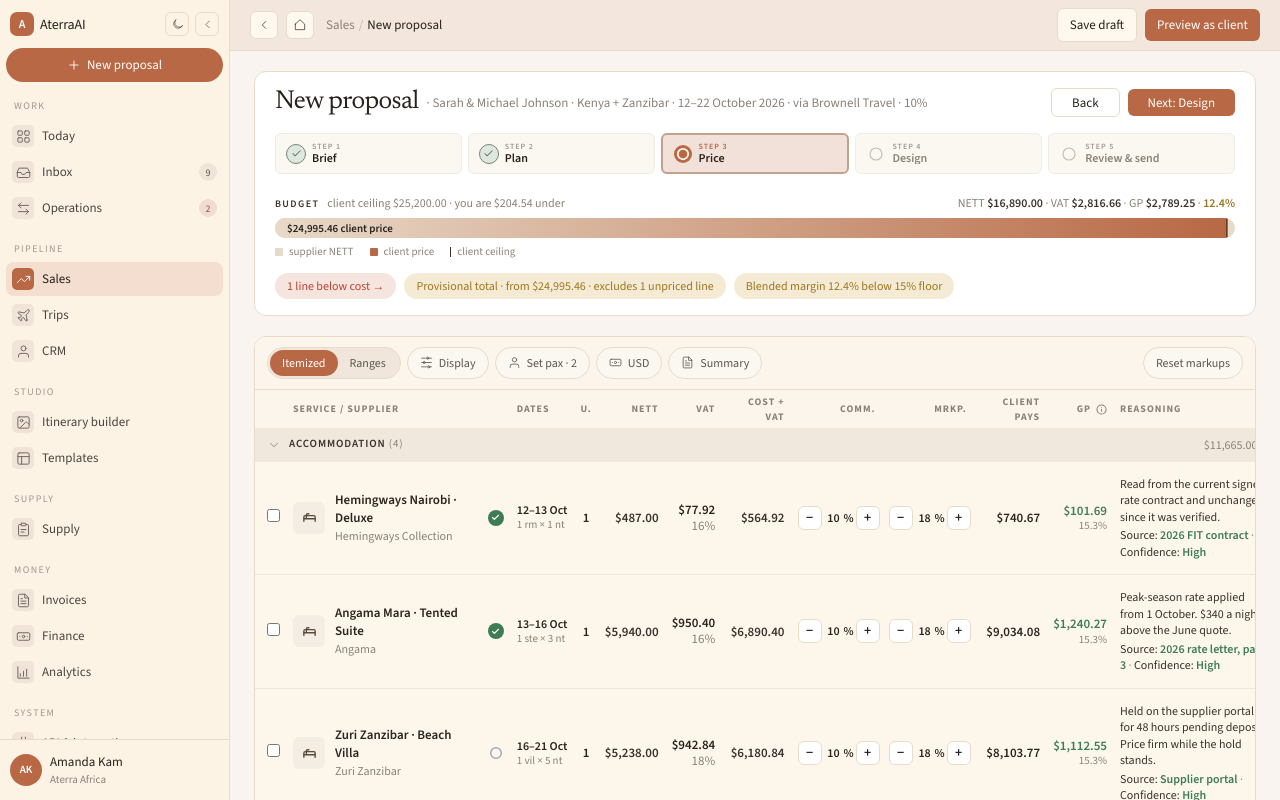
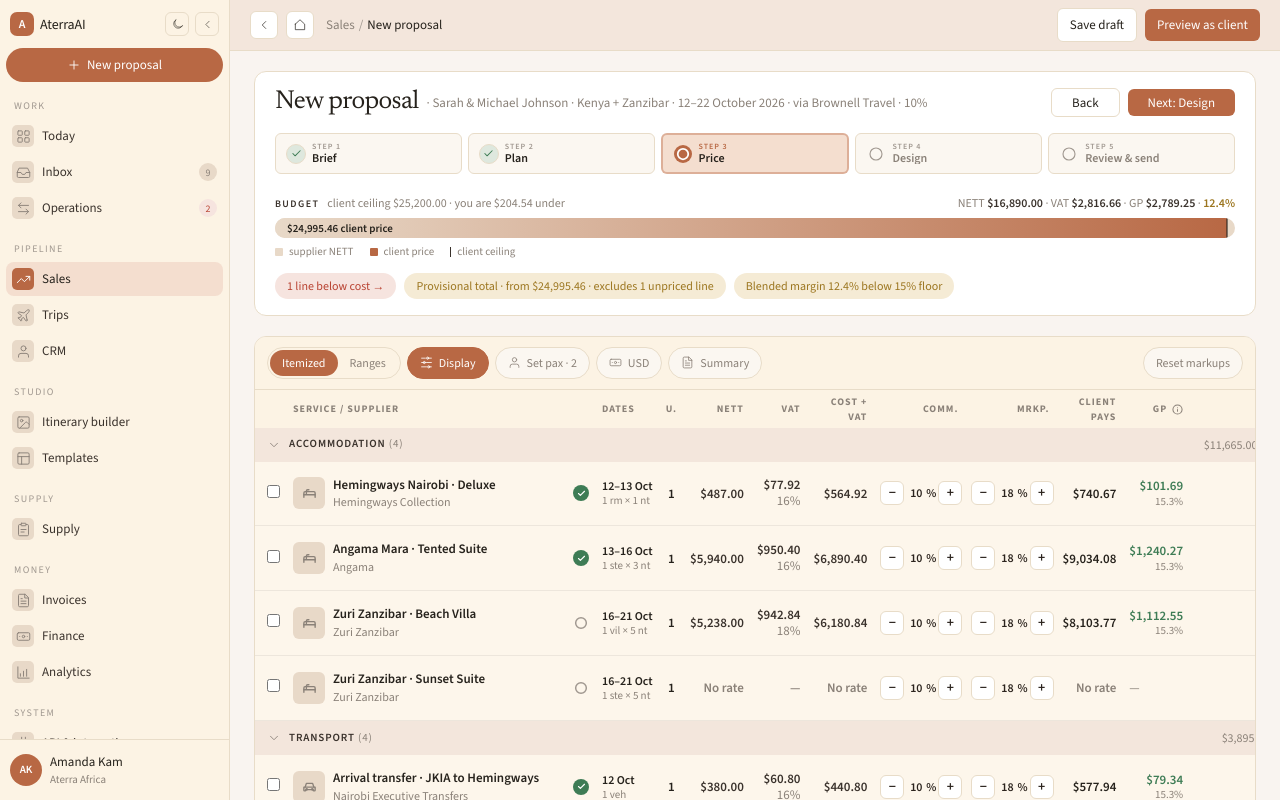
Before and after one commit to lucas-moont/aterra-pricing-exercise, a Next.js app: page / in a window 1280 px wide. Both pictures are taken after a click on the button "Display". Built offline with nearby package versions, Linux system fonts and the light colour scheme.

Commit message:
feat(ui): Display compact view + token conversion (table, toolbar)
Co-Authored-By: Claude Opus 4.8 <noreply@anthropic.com>

```diff
--- a/components/PricingTable.tsx
+++ b/components/PricingTable.tsx
@@ -27,26 +27,24 @@ const OPTIONS: Record<string, number> = {
 };
 
 function Money({ value, strong }: { value: number | null; strong?: boolean }) {
-  if (value === null) return <span className="font-semibold text-[#8A8178]">No rate</span>;
+  if (value === null) return <span className="font-semibold text-muted">No rate</span>;
   return (
-    <span className={`tabular-nums font-semibold ${strong ? "text-[#2C241E]" : "text-[#3A322C]"}`}>
+    <span className={`tabular-nums font-semibold ${strong ? "text-ink" : "text-ink2"}`}>
       {formatMoney(value)}
     </span>
   );
 }
 
 function GpCell({ p }: { p: LinePricing }) {
-  if (p.unpriced) return <span className="text-[#8A8178]">—</span>;
+  if (p.unpriced) return <span className="text-muted">—</span>;
   return (
     <div className="text-right leading-tight">
       <div
-        className={`tabular-nums ${
-          p.belowCost ? "font-semibold text-danger" : "font-semibold text-positive"
-        }`}
+        className={`tabular-nums font-semibold ${p.belowCost ? "text-danger" : "text-positive"}`}
       >
         {formatMoney(p.gp!)}
       </div>
-      <div className={`text-[11px] ${p.belowCost ? "text-danger" : "text-[#8A8178]"}`}>
+      <div className={`text-[11px] ${p.belowCost ? "text-danger" : "text-muted"}`}>
         {p.belowCost ? "below cost" : formatGpPct(p.gpPct!)}
       </div>
     </div>
@@ -58,7 +56,7 @@ function GpInfo() {
     <span
       title="GP excludes agent commission — it is measured on what the DMC banks (DMC Receives), not on what the client pays."
       aria-label="GP excludes agent commission"
-      className="ml-0.5 inline-flex cursor-help align-middle text-[#8A8178]"
+      className="ml-0.5 inline-flex cursor-help align-middle text-muted"
     >
       <IconInfo size={11} strokeWidth={2.2} />
     </span>
@@ -66,8 +64,7 @@ function GpInfo() {
 }
 
 function TypeIcon({ section }: { section: SectionName }) {
-  const wrap =
-    "grid h-8 w-8 shrink-0 place-items-center rounded-md bg-[#F3EDE4] text-[#5C4A3A]";
+  const wrap = "grid h-8 w-8 shrink-0 place-items-center rounded-md bg-sand text-muted";
   if (section === "ACCOMMODATION")
     return (
       <span className={wrap}>
@@ -91,7 +88,7 @@ function StatusMark({ confirmed }: { confirmed: boolean }) {
   if (confirmed) {
     return (
       <span
-        className="grid h-4 w-4 shrink-0 place-items-center rounded-full bg-[#3E7C55] text-white"
+        className="grid h-4 w-4 shrink-0 place-items-center rounded-full bg-positive text-white"
         title="Confirmed"
       >
         <IconCheck size={9} strokeWidth={3} />
@@ -99,7 +96,7 @@ function StatusMark({ confirmed }: { confirmed: boolean }) {
     );
   }
   return (
-    <span className="text-[#9AAABB]" title="Unconfirmed">
+    <span className="text-faint" title="Unconfirmed">
       <IconCircle size={16} strokeWidth={2.2} />
     </span>
   );
@@ -107,8 +104,7 @@ function StatusMark({ confirmed }: { confirmed: boolean }) {
 
 function Confidence({ value }: { value: LineItem["rate"]["confidence"] }) {
   const label = value.charAt(0).toUpperCase() + value.slice(1);
-  const tone =
-    value === "high" ? "text-positive" : value === "medium" ? "text-warn" : "text-[#8A8178]";
+  const tone = value === "high" ? "text-positive" : value === "medium" ? "text-warn" : "text-muted";
   return (
     <span>
       Confidence: <span className={`font-semibold ${tone}`}>{label}</span>
@@ -127,12 +123,14 @@ function Row({
   onEdit,
   saving,
   onOpenDetails,
+  compact,
 }: {
   line: LineItem;
   p: LinePricing;
   onEdit: (field: EditableField, value: number) => void;
   saving?: boolean;
   onOpenDetails?: (id: string) => void;
+  compact?: boolean;
 }) {
   const vatAmount = line.nett === null ? null : line.nett * (line.vatPct / 100);
   const options = OPTIONS[line.id];
@@ -140,26 +138,26 @@ function Row({
   return (
     <tr
       id={`line-${line.id}`}
-      className={`border-b border-[#EDE6DC] bg-[#fdf6eb] align-middle ${saving ? "opacity-60" : ""}`}
+      className={`border-b border-line2 bg-row align-middle ${saving ? "opacity-60" : ""}`}
     >
       <td className="px-3 py-3.5">
         <input type="checkbox" className="accent-terracotta" aria-label={`Select ${line.service}`} />
       </td>
       <td className="py-3.5 pr-3">
-        <div className="flex items-center gap-2.5">
+        <div className="flex items-center gap-2">
           <TypeIcon section={line.section} />
-          <div className="min-w-0">
-            <div className="font-semibold leading-snug text-[#2C241E]">{line.service}</div>
-            <div className="text-[12px] font-medium text-[#8A8178]">{line.supplier}</div>
+          <div className="w-[14.5rem] min-w-0">
+            <div className="truncate font-semibold leading-snug text-ink">{line.service}</div>
+            <div className="truncate text-[12px] font-medium text-muted">{line.supplier}</div>
           </div>
           <StatusMark confirmed={line.confirmed} />
         </div>
       </td>
       <td className="whitespace-nowrap py-3.5 pr-3 leading-tight">
-        <div className="text-[12px] font-semibold text-[#2C241E]">{line.dates}</div>
-        <div className="text-[11px] font-medium text-[#8A8178]">{line.units.replace(/ x /g, " × ")}</div>
+        <div className="text-[12px] font-semibold text-ink">{line.dates}</div>
+        <div className="text-[11px] font-medium text-muted">{line.units.replace(/ x /g, " × ")}</div>
       </td>
-      <td className="whitespace-nowrap py-3.5 pr-3 text-center text-[13px] font-semibold text-[#2C241E]">
+      <td className="whitespace-nowrap py-3.5 pr-3 text-center text-[13px] font-semibold text-ink">
         {unitCount(line.units)}
       </td>
       <td className="py-3.5 pr-3 text-right">
@@ -167,11 +165,11 @@ function Row({
       </td>
       <td className="py-3.5 pr-3 text-right leading-tight">
         {p.unpriced ? (
-          <span className="font-semibold text-[#8A8178]">—</span>
+          <span className="font-semibold text-muted">—</span>
         ) : (
           <>
-            <div className="font-semibold tabular-nums">{formatMoney(vatAmount!)}</div>
-            <div className="font-medium text-[#8A8178]">{line.vatPct}%</div>
+            <div className="font-semibold tabular-nums text-ink2">{formatMoney(vatAmount!)}</div>
+            <div className="font-medium text-muted">{line.vatPct}%</div>
           </>
         )}
       </td>
@@ -198,13 +196,16 @@ function Row({
       <td className="py-3.5 pr-3">
         <GpCell p={p} />
       </td>
-      <td className="max-w-[240px] py-3.5 pr-3 text-[12px] font-medium leading-snug text-[#3A322C]">
+      {compact ? (
+        <td className="w-full" />
+      ) : (
+        <>
+          <td className="max-w-[240px] py-3.5 pr-3 text-[12px] font-medium leading-snug text-ink2">
             <div>{line.rate.note}</div>
             {line.rate.document !== "—" && (
               <div className="mt-0.5">
-            Source:{" "}
-            <span className="font-semibold text-positive">{line.rate.document}</span>
-            <span className="text-[#8A8178]"> · </span>
+                Source: <span className="font-semibold text-positive">{line.rate.document}</span>
+                <span className="text-muted"> · </span>
                 <Confidence value={line.rate.confidence} />
               </div>
             )}
@@ -214,25 +215,27 @@ function Row({
               <button
                 type="button"
                 onClick={() => onOpenDetails?.(line.id)}
-            className="inline-flex items-center gap-1 rounded-full border border-[#E8DCC8] bg-white px-2.5 py-1 text-[11px] font-medium text-[#5C564E] hover:bg-[#FBF7F1]"
+                className="inline-flex items-center gap-1 rounded-full border border-line bg-elevated px-2.5 py-1 text-[11px] font-medium text-muted hover:bg-hover"
               >
                 <IconInfo size={12} strokeWidth={2.2} />
                 Details
               </button>
               <button
                 type="button"
-            className="inline-flex items-center gap-1 rounded-full border border-[#E8DCC8] bg-white px-2.5 py-1 text-[11px] font-medium text-[#5C564E] hover:bg-[#FBF7F1]"
+                className="inline-flex items-center gap-1 rounded-full border border-line bg-elevated px-2.5 py-1 text-[11px] font-medium text-muted hover:bg-hover"
               >
                 <IconSearch size={12} strokeWidth={2.2} />
                 Search
               </button>
               {options ? (
-            <span className="rounded-full bg-[#F4E0D2] px-2 py-0.5 text-[11px] font-medium text-terracotta">
+                <span className="rounded-full bg-terracotta-soft px-2 py-0.5 text-[11px] font-medium text-terracotta">
                   {options} options
                 </span>
               ) : null}
             </div>
           </td>
+        </>
+      )}
     </tr>
   );
 }
@@ -242,26 +245,28 @@ function SectionHeader({
   lines,
   open,
   onToggle,
+  colSpan,
 }: {
   section: SectionPricing;
   lines: LineItem[];
   open: boolean;
   onToggle: () => void;
+  colSpan: number;
 }) {
   const nett = lines.reduce((sum, l) => sum + (l.nett ?? 0), 0);
   const margin = section.dmcReceives === 0 ? 0 : section.gp / section.dmcReceives;
   return (
-    <tr className="bg-[#F0E8DD]">
-      <td colSpan={COL_COUNT} className="px-3 py-2">
+    <tr className="bg-surface3">
+      <td colSpan={colSpan} className="px-3 py-2">
         <button type="button" onClick={onToggle} className="flex w-full items-center gap-2 text-left">
           <IconChevronDown
             size={14}
-            className={`text-[#8A8178] transition-transform ${open ? "" : "-rotate-90"}`}
+            className={`text-muted transition-transform ${open ? "" : "-rotate-90"}`}
           />
-          <span className="text-[11px] font-semibold uppercase tracking-[0.08em] text-[#3A322C]">
-            {section.name} <span className="font-medium text-[#8A8178]">({lines.length})</span>
+          <span className="text-[11px] font-semibold uppercase tracking-[0.08em] text-ink2">
+            {section.name} <span className="font-medium text-muted">({lines.length})</span>
           </span>
-          <span className="ml-auto text-[12px] tabular-nums text-[#8A8178]">
+          <span className="ml-auto text-[12px] tabular-nums text-muted">
             {formatMoney(nett)} nett · {formatMoney(section.clientPays)} client · {formatGpPct(margin)} m
           </span>
         </button>
@@ -286,20 +291,31 @@ export default function PricingTable({
   onOpenDetails?: (id: string) => void;
 }) {
   const [open, setOpen] = React.useState<Record<string, boolean>>({});
+  // Display toggles a compact view that drops the Reasoning + Alternative columns
+  // so a consultant can scan just the pricing numbers.
+  const [compact, setCompact] = React.useState(false);
+  // Compact drops the two trailing columns and adds one filler that soaks up the
+  // slack, so the remaining columns stay tight instead of spreading apart.
+  const colSpan = compact ? COL_COUNT - 1 : COL_COUNT;
 
   function isOpen(name: string) {
     return open[name] !== false;
   }
 
   return (
-    <div className="overflow-hidden rounded-xl border border-[#E8DCC8] bg-[#fdf6eb]">
-      <div className="bg-[#FCF5EB] px-3 py-2.5">
-        <Toolbar pax={quote.pax} onReset={onReset} />
+    <div className="overflow-hidden rounded-xl border border-line bg-row">
+      <div className="bg-surface2 px-3 py-2.5">
+        <Toolbar
+          pax={quote.pax}
+          onReset={onReset}
+          compact={compact}
+          onToggleDisplay={() => setCompact((c) => !c)}
+        />
       </div>
       <div className="overflow-x-auto">
         <table className="w-full min-w-[1180px] border-collapse text-[13px]">
           <thead>
-            <tr className="border-t border-[#E8DCC8] bg-[#FCF5EB] text-left text-[10px] font-semibold uppercase tracking-[0.1em] text-[#8A8178]">
+            <tr className="border-t border-line bg-surface2 text-left text-[10px] font-semibold uppercase tracking-[0.1em] text-muted">
               <th className="w-8 px-3 py-1" />
               <th className="py-1 pr-3">Service / Supplier</th>
               <th className="py-1 pr-3">Dates</th>
@@ -313,8 +329,14 @@ export default function PricingTable({
               <th className="py-1 pr-3 text-right">
                 GP <GpInfo />
               </th>
+              {compact ? (
+                <th aria-hidden className="w-full" />
+              ) : (
+                <>
                   <th className="py-1 pr-3">Reasoning</th>
                   <th className="py-1 pr-3">Alternative</th>
+                </>
+              )}
             </tr>
           </thead>
           <tbody>
@@ -327,6 +349,7 @@ export default function PricingTable({
                     section={section}
                     lines={lines}
                     open={expanded}
+                    colSpan={colSpan}
                     onToggle={() =>
                       setOpen((prev) => ({
                         ...prev,
@@ -343,6 +366,7 @@ export default function PricingTable({
                         onEdit={(field, value) => onEdit(line.id, field, value)}
                         saving={!!savingLines?.[line.id]}
                         onOpenDetails={onOpenDetails}
+                        compact={compact}
                       />
                     ))}
                 </React.Fragment>
--- a/components/Shell.tsx
+++ b/components/Shell.tsx
@@ -11,7 +11,6 @@ import {
   IconImage,
   IconInbox,
   IconLayout,
-  IconMoon,
   IconPlane,
   IconPlug,
   IconPlus,
@@ -21,6 +20,7 @@ import {
   IconCheck,
   IconCircle,
 } from "./icons";
+import { ThemeToggle } from "./ThemeToggle";
 
 type BadgeTone = "neutral" | "alert";
 
@@ -76,8 +76,10 @@ const STEPS = ["Brief", "Plan", "Price", "Design", "Review & send"];
 const ACTIVE_STEP = "Price";
 
 export function Sidebar() {
+  const cornerBtn =
+    "grid h-6 w-6 place-items-center rounded-md border border-line bg-surface2 text-ink/70 hover:bg-hover";
   return (
-    <aside className="hidden h-screen w-[230px] shrink-0 flex-col border-r border-line bg-[#FCF3E4] lg:flex">
+    <aside className="hidden h-screen w-[230px] shrink-0 flex-col border-r border-line bg-surface2 lg:flex">
       <div className="flex items-center gap-1.5 px-2.5 pt-3">
         <div className="grid h-6 w-6 shrink-0 place-items-center rounded-[7px] bg-terracotta text-[12px] font-semibold leading-none text-white">
           A
@@ -85,18 +87,8 @@ export function Sidebar() {
         <span className="flex-1 font-sans text-[14px] font-medium tracking-[-0.01em] text-ink">
           AterraAI
         </span>
-        <button
-          type="button"
-          className="grid h-6 w-6 place-items-center rounded-md border border-line bg-[#FCF3E4] text-ink/70 hover:bg-[#F4DECF]"
-          aria-label="Theme"
-        >
-          <IconMoon size={13} />
-        </button>
-        <button
-          type="button"
-          className="grid h-6 w-6 place-items-center rounded-md border border-line bg-[#FCF3E4] text-ink/70 hover:bg-[#F4DECF]"
-          aria-label="Collapse sidebar"
-        >
+        <ThemeToggle className={cornerBtn} />
+        <button type="button" className={cornerBtn} aria-label="Collapse sidebar">
           <IconChevronLeft size={13} />
         </button>
       </div>
@@ -114,7 +106,7 @@ export function Sidebar() {
       <nav className="mt-4 flex-1 overflow-y-auto px-1.5 pb-4 text-[13px]">
         {NAV.map((g) => (
           <div key={g.group} className="mb-4">
-            <div className="mb-1.5 px-2 text-[10px] font-normal uppercase tracking-[0.14em] text-[#A09890]">
+            <div className="mb-1.5 px-2 text-[10px] font-normal uppercase tracking-[0.14em] text-faint">
               {g.group}
             </div>
             <ul className="space-y-0.5">
@@ -124,12 +116,12 @@ export function Sidebar() {
                   <li key={item.label}>
                     <div
                       className={`flex cursor-default items-center gap-2 rounded-lg px-1.5 py-[6px] ${
-                        active ? "bg-[#F4DECF]" : "text-[#4A4540] hover:bg-[#F4DECF]"
+                        active ? "bg-hover" : "text-ink2 hover:bg-hover"
                       }`}
                     >
                       <span
                         className={`grid h-[22px] w-[22px] shrink-0 place-items-center rounded-[5px] ${
-                          active ? "bg-terracotta text-white" : "bg-[#EFE4D7] text-[#6B635C]"
+                          active ? "bg-terracotta text-white" : "bg-sand text-muted"
                         }`}
                       >
                         {item.icon}
@@ -141,8 +133,8 @@ export function Sidebar() {
                         <span
                           className={`grid h-[18px] min-w-[18px] place-items-center rounded-full px-1 text-[10px] font-medium ${
                             item.badgeTone === "alert"
-                              ? "bg-[#EFDCD2] text-[#A84653]"
-                              : "bg-[#EEE4D7] text-[#62584B]"
+                              ? "bg-danger-soft text-danger"
+                              : "bg-sand text-muted"
                           }`}
                         >
                           {item.badge}
@@ -174,12 +166,12 @@ export function Sidebar() {
 
 export function TopBar() {
   const iconBtn =
-    "grid h-7 w-7 place-items-center rounded-md border border-line bg-[#FFF8EE] text-ink/80 hover:bg-[#F4DECF]";
+    "grid h-7 w-7 place-items-center rounded-md border border-line bg-elevated text-ink/80 hover:bg-hover";
   const ghostBtn =
-    "rounded-md border border-line bg-[#FFF8EE] px-3 py-1.5 text-[13px] font-normal text-ink hover:bg-[#F4DECF]";
+    "rounded-md border border-line bg-elevated px-3 py-1.5 text-[13px] font-normal text-ink hover:bg-hover";
 
   return (
-    <div className="flex items-center justify-between border-b border-line bg-[#F3E6DC] px-5 py-2">
+    <div className="flex items-center justify-between border-b border-line bg-surface3 px-5 py-2">
       <div className="flex items-center gap-2">
         <button type="button" className={iconBtn} aria-label="Back">
           <IconChevronLeft size={14} />
@@ -188,8 +180,8 @@ export function TopBar() {
           <IconHome size={14} />
         </button>
         <p className="ml-1 text-[13px] font-normal">
-          <span className="text-[#8A8178]">Sales</span>
-          <span className="mx-1 text-[#C4B8A8]">/</span>
+          <span className="text-muted">Sales</span>
+          <span className="mx-1 text-faint">/</span>
           <span className="font-medium text-ink">New proposal</span>
         </p>
       </div>
@@ -210,7 +202,7 @@ export function TopBar() {
 
 function StepDoneMark() {
   return (
-    <span className="grid h-5 w-5 shrink-0 place-items-center rounded-full border border-[#7A8479] bg-[#DEE8DE] text-[#687468]">
+    <span className="grid h-5 w-5 shrink-0 place-items-center rounded-full border border-line bg-positive-soft text-positive">
       <IconCheck size={11} strokeWidth={2.2} />
     </span>
   );
@@ -219,15 +211,15 @@ function StepDoneMark() {
 function StepCurrentMark() {
   return (
     <svg width="20" height="20" viewBox="0 0 20 20" aria-hidden="true" className="shrink-0">
-      <circle cx="10" cy="10" r="9" fill="#B86844" />
-      <circle cx="10" cy="10" r="5.25" fill="none" stroke="#FFF8F2" strokeWidth="1.75" />
+      <circle cx="10" cy="10" r="9" fill="rgb(var(--terracotta))" />
+      <circle cx="10" cy="10" r="5.25" fill="none" stroke="rgb(var(--elevated))" strokeWidth="1.75" />
     </svg>
   );
 }
 
 function StepLaterMark() {
   return (
-    <span className="grid h-5 w-5 shrink-0 place-items-center text-[#C5BDB2]">
+    <span className="grid h-5 w-5 shrink-0 place-items-center text-faint">
       <IconCircle size={18} />
     </span>
   );
@@ -244,23 +236,21 @@ export function Stepper() {
           <div
             key={step}
             className={`flex min-w-0 flex-1 items-center gap-1.5 rounded-md px-2.5 py-2 ${
-              isActive
-                ? "border-2 border-[#C4A18E] bg-[#F2E1D9]"
-                : "border border-[#EFECE5] bg-[#FBF8F1]"
+              isActive ? "border-2 border-terracotta/40 bg-hover" : "border border-line bg-panel"
             }`}
           >
             {done ? <StepDoneMark /> : isActive ? <StepCurrentMark /> : <StepLaterMark />}
             <div className="min-w-0 leading-none">
               <div
                 className={`text-[8px] font-semibold uppercase tracking-[0.12em] ${
-                  isActive ? "text-terracotta" : "text-[#A09890]"
+                  isActive ? "text-terracotta" : "text-faint"
                 }`}
               >
                 Step {i + 1}
               </div>
               <div
                 className={`mt-px truncate text-[12px] font-semibold leading-none ${
-                  isActive || done ? "text-ink" : "text-[#8A8178]"
+                  isActive || done ? "text-ink" : "text-muted"
                 }`}
               >
                 {step}
@@ -274,30 +264,41 @@ export function Stepper() {
 }
 
 const PILL =
-  "inline-flex items-center gap-1.5 rounded-full border border-[#E8DCC8] bg-[#FBF7F1] px-3 py-1.5 text-[12px] font-normal text-[#5C564E] hover:bg-white";
+  "inline-flex items-center gap-1.5 rounded-full border border-line bg-panel px-3 py-1.5 text-[12px] font-normal text-muted hover:bg-elevated";
+const PILL_ON =
+  "inline-flex items-center gap-1.5 rounded-full border border-terracotta bg-terracotta px-3 py-1.5 text-[12px] font-medium text-white";
 
 export function Toolbar({
   pax,
   onReset,
+  compact,
+  onToggleDisplay,
 }: {
   pax: number;
   onReset: () => void;
+  compact?: boolean;
+  onToggleDisplay?: () => void;
 }) {
   return (
     <div className="flex items-center justify-between gap-3">
       <div className="flex flex-wrap items-center gap-1.5">
-        <div className="inline-flex rounded-full border border-[#E8DCC8] bg-[#f0e6dc] p-0.5">
+        <div className="inline-flex rounded-full border border-line bg-surface2 p-0.5">
           <button
             type="button"
             className="rounded-full bg-terracotta px-3 py-1 text-[12px] font-medium text-white"
           >
             Itemized
           </button>
-          <button type="button" className="rounded-full px-3 py-1 text-[12px] font-normal text-[#5C564E]">
+          <button type="button" className="rounded-full px-3 py-1 text-[12px] font-normal text-muted">
             Ranges
           </button>
         </div>
-        <button type="button" className={PILL}>
+        <button
+          type="button"
+          onClick={onToggleDisplay}
+          className={compact ? PILL_ON : PILL}
+          aria-pressed={!!compact}
+        >
           <IconSliders size={13} />
           Display
         </button>
```
Lines whose indentation alone changed are shown as unchanged.
